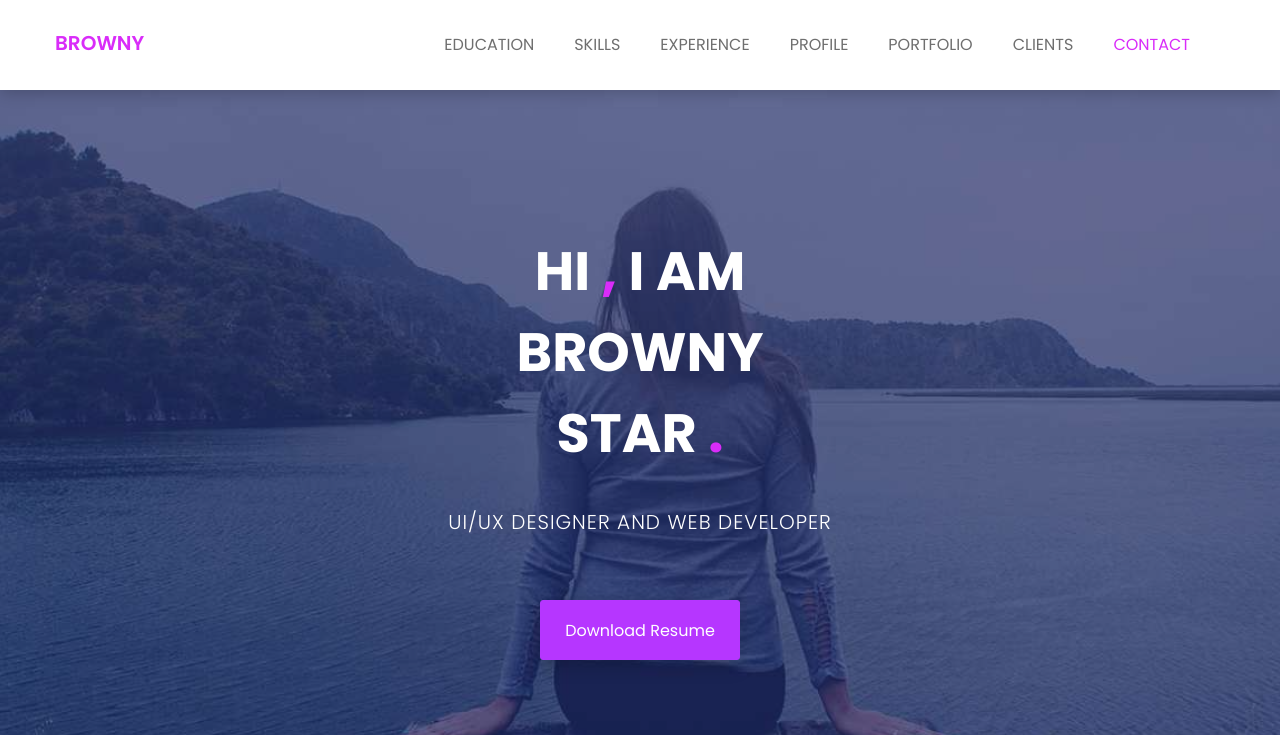
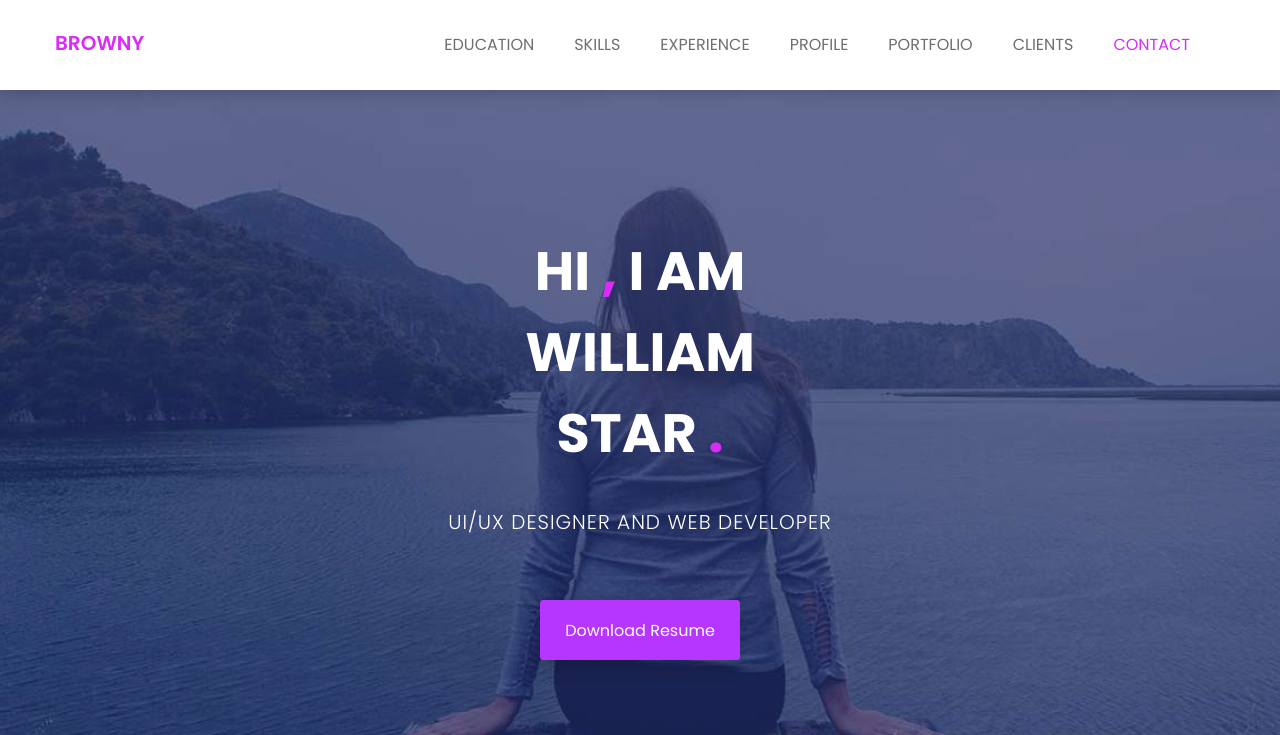
Before and after one commit to wilses10/ocean, a plain HTML site: page index.html in a window 1280 px wide. Shown: the top 735 px of the page. Drawn offline with nearby package versions, Linux system fonts and the light colour scheme.

Commit message:
Update index.html

```diff
--- a/index.html
+++ b/index.html
@@ -103,7 +103,7 @@
 				<div class="row">
 					<div class="col-md-12 text-center">
 						<div class="header-text">
-							<h2>hi <span>,</span> i am <br> browny <br> star <span>.</span>   </h2>
+							<h2>hi <span>,</span> i am <br> william <br> star <span>.</span>   </h2>
 							<p>ui/ux designer and web developer</p>
 							<a href="assets/download/browney.txt" download>download resume</a>
 						</div><!--/.header-text-->
```
